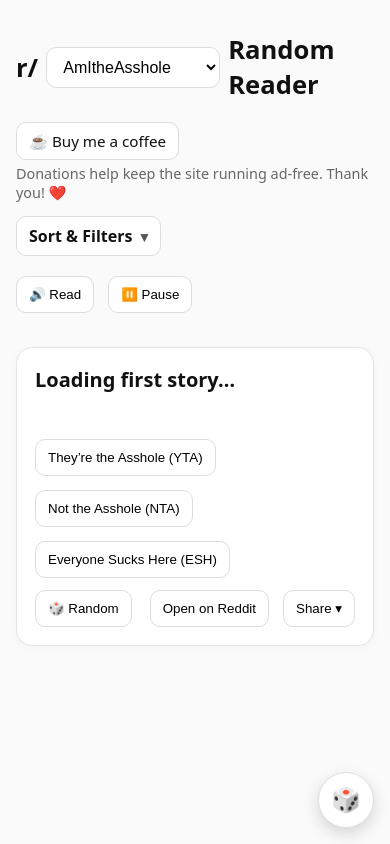
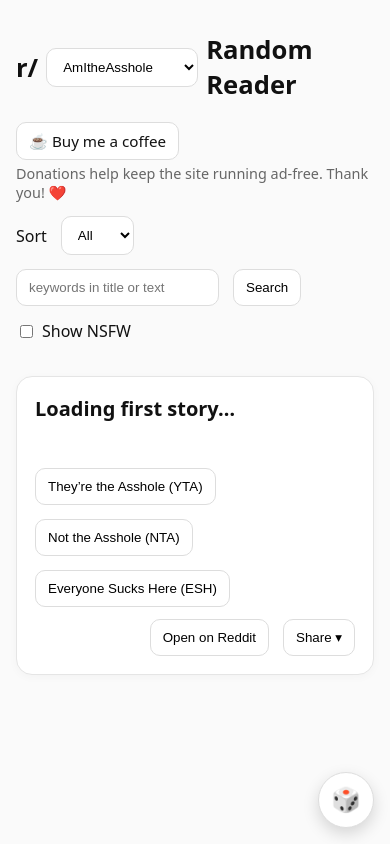
Before and after one commit to r0bay/Latest-Version-of-AITA, a Flask app: page / in a window 390 px wide. Run offline with Flask 3, Linux system fonts and the light colour scheme; data that the repository does not hold is empty.

Commit message:
Floating random on mobile only, stationary random on desktop only

```diff
--- a/templates/index.html
+++ b/templates/index.html
@@ -14,10 +14,10 @@
   <title>Random AITA — Reader</title>
   <meta name="viewport" content="width=device-width, initial-scale=1" />
 
-  <!-- PWA hooks -->
   <link rel="manifest" href="/static/manifest.webmanifest">
   <meta name="theme-color" content="#ffffff">
   <link rel="apple-touch-icon" href="/static/icons/icon-192.png">
+
   <script>
     if ("serviceWorker" in navigator) {
       window.addEventListener("load", () => {
@@ -31,25 +31,50 @@
   <style>
     :root { --gap: 14px; }
     * { box-sizing: border-box; }
-    body { font-family: system-ui, -apple-system, Segoe UI, Roboto, sans-serif; margin: 0; padding: 0; background: #fafafa; color: #111; }
+    body {
+      font-family: system-ui, -apple-system, Segoe UI, Roboto, sans-serif;
+      margin: 0; padding: 0; background: #fafafa; color: #111;
+    }
     main { max-width: 900px; margin: 32px auto; padding: 0 16px; }
     header { display: grid; gap: var(--gap); margin-bottom: 16px; }
+
+    .controls, .controls2 {
+      display: flex; flex-wrap: wrap; gap: var(--gap); align-items: center;
+    }
     .row { display: flex; flex-wrap: wrap; gap: var(--gap); align-items: center; }
-    .card { background: #fff; border: 1px solid #e5e5e5; border-radius: 16px; padding: 18px; box-shadow: 0 2px 10px rgba(0,0,0,.03); }
+    .space { flex: 1; }
+
+    .card {
+      background: #fff; border: 1px solid #e5e5e5; border-radius: 16px;
+      padding: 18px; box-shadow: 0 2px 10px rgba(0,0,0,.03);
+    }
+
     h1 { font-size: 1.6rem; margin: 0; display:flex; align-items:center; gap:8px;}
     h2 { font-size: 1.25rem; margin-top: 0; }
     .body { white-space: pre-wrap; line-height: 1.55; }
     .meta { color: #666; font-size: .9rem; margin-top: 10px; min-height: 1.2em; }
-    button, select, input[type="text"] { padding: 10px 12px; border-radius: 10px; border: 1px solid #ddd; background: #fff; }
+    button, select, input[type="text"] {
+      padding: 10px 12px; border-radius: 10px; border: 1px solid #ddd; background: #fff;
+    }
     button:hover { background: #f2f2f2; cursor: pointer; }
-    select#subreddit { font-size: 1rem; }
-    .spinner { position: fixed; top: 16px; right: 16px; display: none; width: 22px; height: 22px; border: 3px solid #ccc; border-top-color: #333; border-radius: 50%; animation: spin 1s linear infinite; z-index: 100; }
+
+    .spinner {
+      position: fixed; top: 16px; right: 16px; display: none;
+      width: 22px; height: 22px; border: 3px solid #ccc; border-top-color: #333;
+      border-radius: 50%; animation: spin 1s linear infinite; z-index: 100;
+    }
     @keyframes spin { to { transform: rotate(360deg); } }
+
     .error { color: #b00020; font-size: .95rem; min-height: 1.2em; }
-    .vote { display: flex; flex-wrap: wrap; gap: var(--gap); align-items: center; margin-top: 12px; }
+
+    .vote {
+      display: flex; flex-wrap: wrap; gap: var(--gap);
+      align-items: center; margin-top: 12px;
+    }
+
     .vote .tally { color: #333; font-size: .95rem; }
+    .toggle { display:flex; align-items:center; gap:6px; }
 
-    /* Share dropdown */
     .share-wrap { position: relative; display: inline-block; }
     .share-menu {
       position: absolute; top: 105%; right: 0;
@@ -57,56 +82,61 @@
       box-shadow: 0 6px 16px rgba(0,0,0,.08);
       padding: 8px; display: none; min-width: 180px; z-index: 50;
     }
-    .share-menu button { display: block; width: 100%; text-align: left; margin: 2px 0; }
+    .share-menu button {
+      display: block; width: 100%; text-align: left; margin: 2px 0;
+    }
 
-    /* Under-story actions */
-    .under-actions { display: flex; align-items: center; gap: var(--gap); margin-top: 12px; }
-    .right-actions { margin-left: auto; display: flex; gap: var(--gap); align-items: center; }
+    /* Under-story action bar */
+    .under-actions {
+      display: flex; align-items: center; gap: var(--gap); margin-top: 12px;
+    }
+    .right-actions {
+      margin-left: auto; display: flex; gap: var(--gap); align-items: center;
+    }
 
     /* Buy Me a Coffee (minimal) */
     .tip-wrap { margin-top: 6px; }
-    .tip-btn { display: inline-block; padding: 8px 12px; border-radius: 10px; border: 1px solid #ddd; background: #fff; text-decoration: none; color: #111; font-size: .95rem; }
+    .tip-btn {
+      display: inline-block; padding: 8px 12px; border-radius: 10px;
+      border: 1px solid #ddd; background: #fff;
+      text-decoration: none; color: #111; font-size: .95rem;
+    }
     .tip-btn:hover { background: #f2f2f2; }
     .tip-note { color:#666; font-size:.9rem; margin-top:4px; }
 
-    /* Sort & Filters submenu */
-    details.filters { width: fit-content; }
-    details.filters > summary {
-      list-style: none;
-      display: inline-flex; align-items:center; gap:8px;
-      padding: 8px 12px;
-      border: 1px solid #ddd; border-radius: 10px;
-      background: #fff; color:#111; font-weight:600; cursor:pointer;
-      user-select: none;
-    }
-    details.filters > summary::-webkit-details-marker { display: none; }
-    details.filters > summary::after { content: "▾"; font-size: 0.9rem; opacity: .7; }
-    details.filters[open] > summary::after { transform: rotate(180deg); }
-    .filters-panel {
-      margin-top: 10px;
-      padding: 12px;
-      border: 1px solid #eee; border-radius: 12px; background: #fafafa;
-      display: grid; gap: 10px;
-    }
-
-    /* ✅ Floating Random button (mobile only) */
+    /* ✅ Floating Random button (mobile only) — one-time pulse */
     .fab {
       position: fixed;
       right: 16px;
       bottom: calc(16px + env(safe-area-inset-bottom));
-      width: 56px; height: 56px;
+      width: 56px;
+      height: 56px;
       border-radius: 50%;
       border: 1px solid #ddd;
       background: #ffffff;
       box-shadow: 0 6px 16px rgba(0,0,0,.15);
-      display: flex; align-items: center; justify-content: center;
+      display: flex;
+      align-items: center;
+      justify-content: center;
       font-size: 24px;
       z-index: 2000;
+      animation: pulse 2.5s ease-out 1;
     }
-    .fab:active { transform: translateY(1px); }
+
+    @keyframes pulse {
+      0% { transform: scale(1); box-shadow: 0 0 0 0 rgba(0,0,0,0.2); }
+      70% { transform: scale(1.08); box-shadow: 0 0 0 10px rgba(0,0,0,0); }
+      100% { transform: scale(1); box-shadow: 0 0 0 0 rgba(0,0,0,0); }
+    }
+
     @media (min-width: 768px) {
-      .fab { display: none !important; }
+      .fab { display: none !important; } /* hide floating button on desktop */
     }
+
+    @media (max-width: 767px) {
+      #randomBtn { display: none !important; } /* hide stationary on mobile */
+    }
+
   </style>
 </head>
 
@@ -134,19 +164,16 @@
       </div>
     </div>
 
-    <!-- Sort & Filters submenu -->
-    <details class="filters" id="filters" aria-label="Sort and Filters">
-      <summary>Sort &amp; Filters</summary>
-      <div class="filters-panel">
+    <!-- Sort + Search -->
+    <div class="controls">
       <div class="row">
-          <label for="sort">Sort</label>
+        <label>Sort</label>
         <select id="sort">
           <option value="all">All</option>
           <option value="hot">Hot</option>
           <option value="new">New</option>
           <option value="top">Top</option>
         </select>
-
         <select id="topRange" style="display:none">
           <option value="day">Day</option>
           <option value="week" selected>Week</option>
@@ -154,22 +181,17 @@
           <option value="year">Year</option>
           <option value="all">All</option>
         </select>
+      </div>
 
+      <div class="row">
         <input id="searchBox" type="text" placeholder="keywords in title or text" />
         <button id="searchBtn">Search</button>
       </div>
 
-        <div class="row">
+      <div class="row toggle">
         <input id="nsfw" type="checkbox" />
         <label for="nsfw">Show NSFW</label>
       </div>
-      </div>
-    </details>
-
-    <!-- Read/Pause -->
-    <div class="row" style="margin-top:6px;">
-      <button id="speak">🔊 Read</button>
-      <button id="pause">⏸️ Pause</button>
     </div>
   </header>
 
@@ -181,7 +203,6 @@
     <p id="text" class="body"></p>
     <div class="meta" id="meta"></div>
 
-    <!-- Voting block -->
     <div class="vote" id="voteBlock">
       <button id="voteYTA">They’re the Asshole (YTA)</button>
       <button id="voteNTA">Not the Asshole (NTA)</button>
@@ -189,18 +210,13 @@
       <span class="tally" id="tally"></span>
     </div>
 
-    <!-- Under-story action row -->
     <div class="under-actions">
-      <button id="randomBtn" data-random="true">🎲 Random</button>
-
+      <button id="randomBtn">🎲 Random</button>
       <div class="right-actions">
         <a id="openLink" target="_blank" rel="noopener"><button>Open on Reddit</button></a>
-
         <div class="share-wrap">
           <button id="shareToggle">Share ▾</button>
           <div class="share-menu" id="shareMenu">
-            <!-- Fallback menu (desktop/old browsers) -->
-            <button data-share="copy">🔗 Copy link</button>
             <button data-share="whatsapp">🟢 WhatsApp</button>
             <button data-share="facebook">🔵 Facebook</button>
             <button data-share="twitter">✖️ Twitter (X)</button>
@@ -213,97 +229,33 @@
   </article>
 </main>
 
-<!-- Floating Random FAB (mobile only) -->
-<button id="randomFab" class="fab" data-random="true" aria-label="Random story">🎲</button>
+<!-- floating Random (mobile only) -->
+<button class="fab" id="floatingRandom">🎲</button>
 
-<!-- App logic -->
-<script src="/static/app.js?v=14"></script>
-
-<!-- Share: prefer native sheet; fallback to dropdown -->
+<!-- app logic + GA4 events -->
+<script src="/static/app.js?v=15"></script>
 <script>
-(function () {
-  function gtagSafe(name, params){
-    try { if (typeof gtag === 'function') gtag('event', name, params || {}); } catch(e){}
+(function(){
+  function gtagSafe(name, params) {
+    try {
+      if (typeof gtag === 'function') gtag('event', name, params || {});
+    } catch(e) {}
   }
 
-  function getSharePayload() {
-    const title = (document.getElementById('title')?.textContent || 'Random AITA').trim();
-    const redditUrl = document.getElementById('openLink')?.getAttribute('href') || '';
-    // Always share YOUR site, not reddit:
-    const url = location.origin + '/?r=' + encodeURIComponent(redditUrl || '');
-    const text = 'Reading on RandomAITA:';
-    return { title, text, url };
-  }
-
-  const shareBtn  = document.getElementById('shareToggle');
-  const shareMenu = document.getElementById('shareMenu');
-
-  function toggleMenu(show){
-    shareMenu.style.display = show ? 'block' : 'none';
-  }
-
-  // Click outside closes fallback menu
-  document.addEventListener('click', (e) => {
-    if (!shareMenu) return;
-    const inside = e.target.closest('.share-wrap');
-    if (!inside) toggleMenu(false);
+  document.addEventListener('click', (e)=>{
+    const t = e.target.closest('button, a');
+    if(!t) return;
+    if(t.id === 'randomBtn' || t.id === 'floatingRandom') gtagSafe('random_post_click');
+    if(t.id === 'shareToggle') gtagSafe('share_opened');
+    if(t.dataset.share) gtagSafe('share_clicked',{platform:t.dataset.share});
   });
 
-  // Main Share button: try native first
-  if (shareBtn) {
-    shareBtn.addEventListener('click', async () => {
-      const payload = getSharePayload();
-
-      // Native share if supported
-      try {
-        const canNative = !!navigator.share;
-        if (canNative) {
-          await navigator.share(payload);
-          gtagSafe('share_clicked', { platform: 'native' });
-          return;
+  window.addEventListener('scroll', ()=>{
+    const d=document.documentElement;
+    if((window.scrollY+window.innerHeight)/d.scrollHeight>0.75 && !window._scrollSent){
+      window._scrollSent=true; gtagSafe('scroll_depth',{value:75});
     }
-      } catch (err) {
-        // user canceled or error -> fall back to menu
-      }
-
-      // Fallback menu (desktop/old browsers)
-      toggleMenu(getComputedStyle(shareMenu).display === 'none');
-      gtagSafe('share_opened');
   });
-  }
-
-  // Fallback menu options
-  shareMenu?.addEventListener('click', (e) => {
-    const btn = e.target.closest('button[data-share]');
-    if (!btn) return;
-    const { title, text, url } = getSharePayload();
-    const which = btn.dataset.share;
-
-    if (which === 'copy') {
-      navigator.clipboard?.writeText(url);
-      toggleMenu(false);
-      gtagSafe('share_clicked', { platform: 'copy' });
-      return;
-    }
-
-    const encoded = encodeURIComponent;
-    let href = url;
-
-    if (which === 'whatsapp') href = 'https://api.whatsapp.com/send?text=' + encoded(title + ' ' + url);
-    if (which === 'facebook') href = 'https://www.facebook.com/sharer/sharer.php?u=' + encoded(url);
-    if (which === 'twitter') href = 'https://twitter.com/intent/tweet?text=' + encoded(title) + '&url=' + encoded(url);
-    if (which === 'reddit')  href = 'https://www.reddit.com/submit?url=' + encoded(url) + '&title=' + encoded(title);
-    if (which === 'sms')     href = 'sms:?&body=' + encoded(title + ' ' + url);
-
-    window.open(href, '_blank', 'noopener');
-    toggleMenu(false);
-    gtagSafe('share_clicked', { platform: which });
-  });
-
-  // Floating FAB clicks the main Random button (keeps your current logic)
-  const fab = document.getElementById('randomFab');
-  const rnd = document.getElementById('randomBtn');
-  if (fab && rnd) fab.addEventListener('click', () => rnd.click());
 })();
 </script>
 </body>
```
Lines whose indentation alone changed are shown as unchanged.
